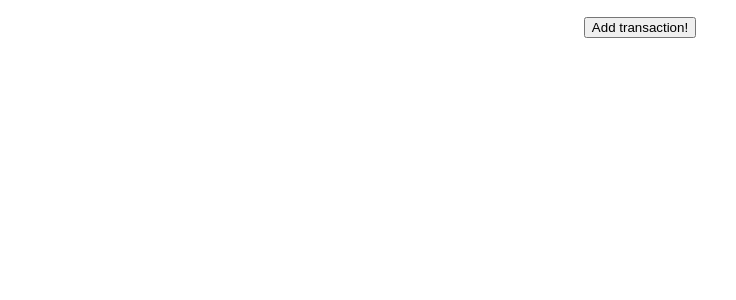
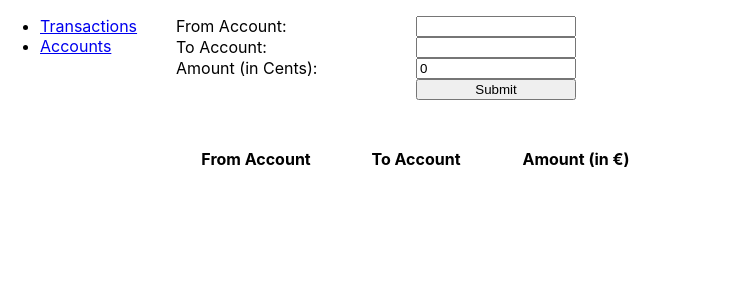
Before and after one commit to thenativeweb/temp--redux, a React (Create React App) app: page / in a window 1280 px wide. Shown: the top 300 px of the page, without its empty margins (0-736 px from the left). Built offline with nearby package versions, Linux system fonts and the light colour scheme.

Commit message:
Add page for transactions and form without any logic yet.

```diff
--- a/src/App.css
+++ b/src/App.css
@@ -1,38 +1,7 @@
 .App {
-  text-align: center;
+  min-height: 100vh;
+
+  display: grid;
+  grid-template-areas: "sidebar content";
+  grid-template-columns: 10rem 1fr;
 }
-
-.App-logo {
-  height: 40vmin;
-  pointer-events: none;
-}
-
-@media (prefers-reduced-motion: no-preference) {
-  .App-logo {
-    animation: App-logo-spin infinite 20s linear;
-  }
-}
-
-.App-header {
-  background-color: #282c34;
-  min-height: 100vh;
-  display: flex;
-  flex-direction: column;
-  align-items: center;
-  justify-content: center;
-  font-size: calc(10px + 2vmin);
-  color: white;
-}
-
-.App-link {
-  color: #61dafb;
-}
-
-@keyframes App-logo-spin {
-  from {
-    transform: rotate(0deg);
-  }
-  to {
-    transform: rotate(360deg);
-  }
-}
--- a/src/App.tsx
+++ b/src/App.tsx
@@ -1,33 +1,21 @@
-import React from 'react';
+import { Content } from './layout/Content';
+import { Sidebar } from './layout/Sidebar';
+import { Transactions } from './pages/Transactions';
+import { Route, Routes } from 'react-router';
+import * as React from 'react';
 import './App.css';
-import { useDispatch, useSelector } from 'react-redux';
-import { AppState, Dispatch } from './store/setupStore';
 
 function App() {
-  const dispatch = useDispatch<Dispatch>();
-  const transactions = useSelector((state: AppState) => state.transactions);
-
-  const handleButtonClick = function () {
-    dispatch({
-      type: 'ADD_TRANSACTION',
-      payload: {
-        transaction: {
-          fromAccount: 'hannes',
-          toAccount: 'noah',
-          amount: 1337
-        }
-      }
-    })
-  }
-
   return (
-    <div className="App">
-      <ul>
-        {transactions.map(transaction => (<li>
-          From: {transaction.fromAccount} To: {transaction.toAccount} Amount: {transaction.amount}
-        </li>))}
-      </ul>
-      <button onClick={handleButtonClick}>Add transaction!</button>
+    <div className='App'>
+      <Sidebar />
+      <div>
+        <Content>
+          <Routes>
+            <Route path='/' element={<Transactions />} />
+          </Routes>
+        </Content>
+      </div>
     </div>
   );
 }
--- /dev/null
+++ b/src/components/TransactionForm.css
@@ -0,0 +1,10 @@
+.transaction-form {
+    display: grid;
+    grid-template-columns: 15rem 10rem;
+
+    margin-bottom: 3rem;
+}
+
+.transaction-form button {
+    grid-column-start: 2;
+}
--- /dev/null
+++ b/src/components/TransactionForm.tsx
@@ -0,0 +1,43 @@
+import { Dispatch } from '../store/setupStore';
+import { useDispatch } from 'react-redux';
+import * as React from 'react';
+import './TransactionForm.css';
+
+const TransactionForm: React.FunctionComponent = () => {
+  const dispatch = useDispatch<Dispatch>();
+
+  const fromAccount = '';
+  const toAccount = '';
+  const amount = 0;
+  const handleSubmit = () => {};
+  const handleFromAccountChange = () => {};
+  const handleToAccountChange = () => {};
+  const handleAmountChange = () => {};
+
+  return (
+    <form onSubmit={handleSubmit} className='transaction-form'>
+      <label htmlFor='from-account'>
+        From Account:
+      </label>
+      <input name='from-account' type='text' value={fromAccount} onChange={handleFromAccountChange} />
+
+      <label htmlFor='to-account'>
+        To Account:
+      </label>
+      <input name='to-account' type='text' value={toAccount} onChange={handleToAccountChange} />
+
+      <label htmlFor='amount'>
+        Amount (in Cents):
+      </label>
+      <input name='amount' type='number' value={amount} onChange={handleAmountChange} />
+
+      <button type='submit'>
+        Submit
+      </button>
+    </form>
+  );
+};
+
+export {
+  TransactionForm
+};
--- /dev/null
+++ b/src/components/TransactionTable.css
@@ -0,0 +1,12 @@
+.transaction-table {
+    display: grid;
+    grid-template-columns: 10rem 10rem 10rem;
+}
+
+.transaction-table thead, .transaction-table tbody, .transaction-table tr {
+    display: contents;
+}
+
+.transaction-table tr:nth-child(even) td {
+    background: lightgray;
+}
--- /dev/null
+++ b/src/components/TransactionTable.tsx
@@ -0,0 +1,38 @@
+import { Transaction } from '../store/types/Transaction';
+import * as React from 'react';
+import './TransactionTable.css';
+
+interface TransactionTableProps {
+  transactions: Transaction[];
+}
+
+const TransactionTable: React.FunctionComponent<TransactionTableProps> = ({ transactions }) => {
+  return (
+    <table className='transaction-table'>
+      <thead>
+        <tr>
+          <th>
+            From Account
+          </th>
+          <th>
+            To Account
+          </th>
+          <th>
+            Amount (in €)
+          </th>
+        </tr>
+      </thead>
+      <tbody>
+        {transactions.map((transaction, index) => (<tr key={index}>
+          <td>{ transaction.fromAccount }</td>
+          <td>{ transaction.toAccount }</td>
+          <td>{ transaction.amount / 100 }</td>
+        </tr>))}
+      </tbody>
+    </table>
+  )
+};
+
+export {
+  TransactionTable
+};
--- /dev/null
+++ b/src/layout/Content.css
@@ -0,0 +1,3 @@
+.content {
+    padding: 1rem;
+}
--- /dev/null
+++ b/src/layout/Content.tsx
@@ -0,0 +1,18 @@
+import * as React from 'react';
+import './Content.css';
+
+interface ContentProps {
+  children: React.ReactElement
+}
+
+const Content: React.FunctionComponent<ContentProps> = ({ children }) => {
+  return (
+    <div className="content">
+      { children }
+    </div>
+  )
+};
+
+export {
+  Content
+};
--- /dev/null
+++ b/src/layout/Sidebar.css
@@ -0,0 +1,3 @@
+.sidebar {
+
+}
--- /dev/null
+++ b/src/layout/Sidebar.tsx
@@ -0,0 +1,18 @@
+import { Link } from "react-router-dom";
+import * as React from 'react';
+import './Sidebar.css';
+
+const Sidebar: React.FunctionComponent = () => {
+  return (
+    <div className="sidebar">
+      <ul>
+        <li><Link to="/transactions">Transactions</Link></li>
+        <li><Link to="/accounts">Accounts</Link></li>
+      </ul>
+    </div>
+  )
+};
+
+export {
+  Sidebar
+};
--- /dev/null
+++ b/src/pages/Transactions.tsx
@@ -0,0 +1,20 @@
+import { AppState } from '../store/setupStore';
+import { TransactionForm } from '../components/TransactionForm';
+import { TransactionTable } from '../components/TransactionTable';
+import { useSelector } from 'react-redux';
+import * as React from 'react';
+
+const Transactions: React.FunctionComponent = () => {
+  const transactions = useSelector((state: AppState) => state.transactions);
+
+  return (
+    <div>
+      <TransactionForm />
+      <TransactionTable transactions={transactions} />
+    </div>
+  );
+};
+
+export {
+  Transactions
+};
```
